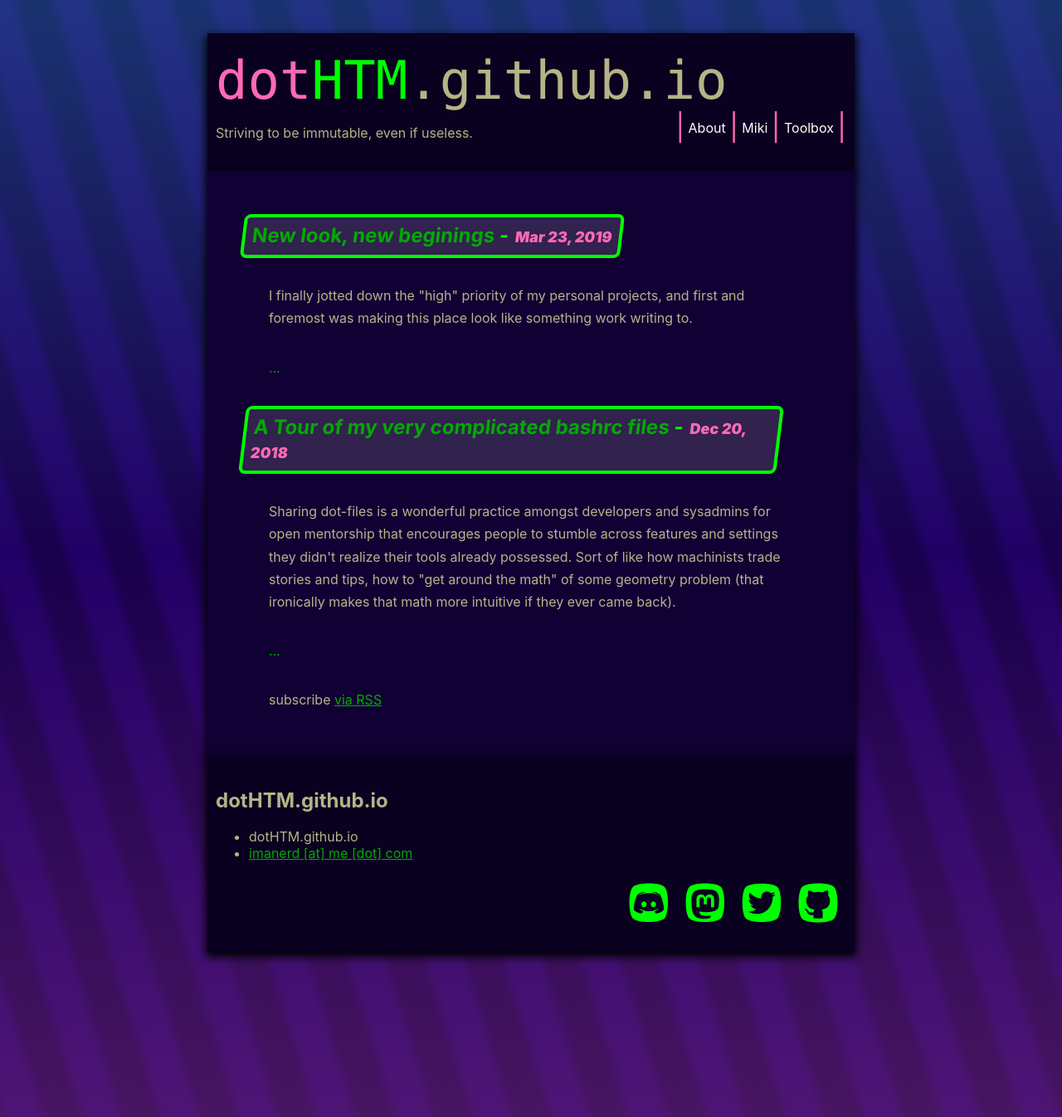
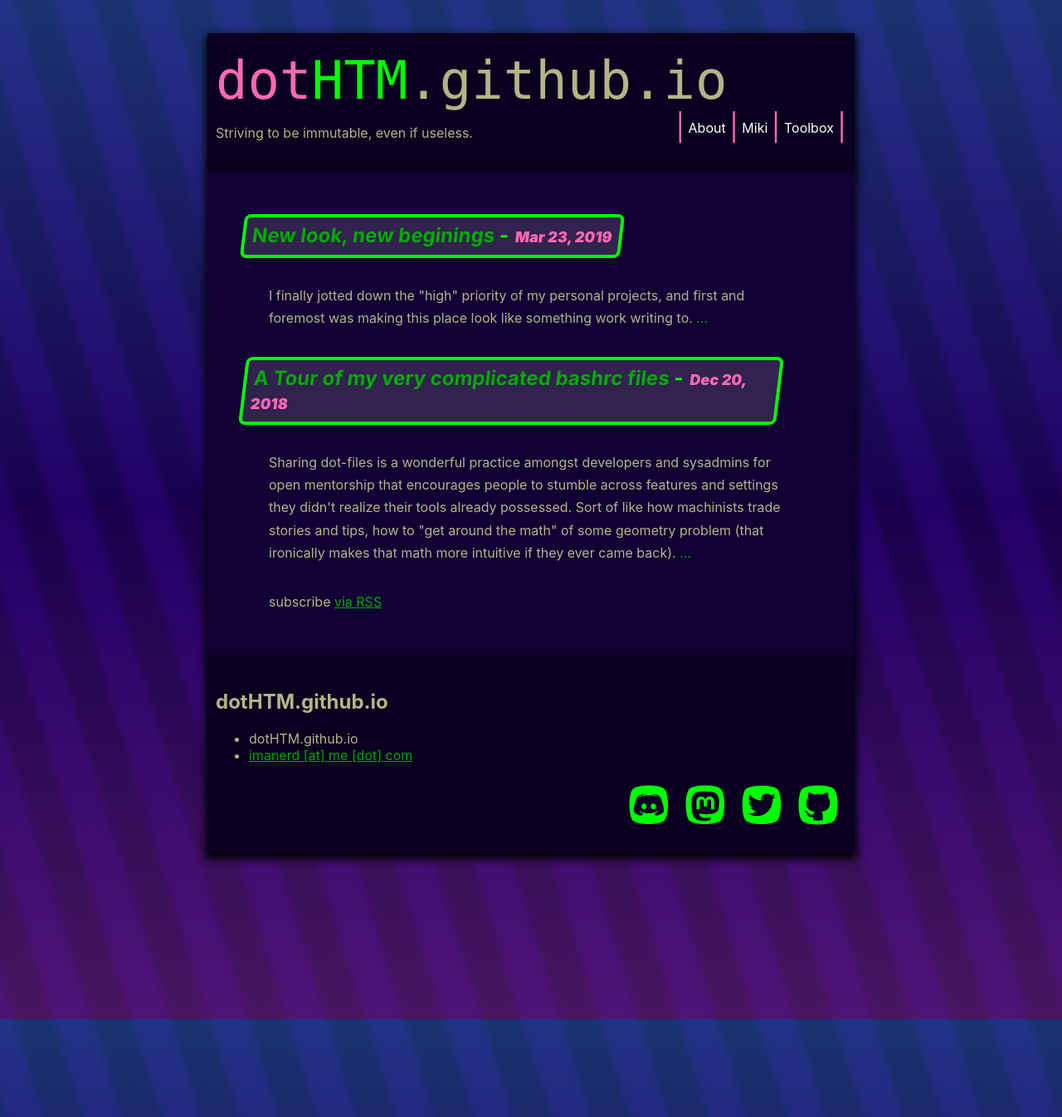
Before and after one commit to dotHTM/dothtm.github.io, a Jekyll site: the page built from index.html, in a window 1280 px wide. Shown: the whole page at 83% size. Built offline with Jekyll 4.4.1, drawn with Linux system fonts in a browser that asks for light colours.

Commit message:
desc link

```diff
--- a/index.html
+++ b/index.html
@@ -4,24 +4,18 @@ title:
 bullet:
 hide_title: true
 ---
-
 <div class="home">
-
-
   <ul class="post-list">
     {% for post in site.posts %}
-      <li>
-        <h2>
-          <a class="post-link" href="{{ post.url | prepend: site.baseurl }}">{{ post.title }}</a> -<span class="post-meta">{{ post.date | date: "%b %-d, %Y" }}</span>
-        </h2>
-
-        {% if post.desc %}<p class="post-desc">{{post.desc}}</p>{% endif %}
-
-        <p><a class="post-desc" href="{{ post.url | prepend: site.baseurl }}">…</a></p>
-      </li>
+    <li>
+      <h2>
+        <a class="post-link" href="{{ post.url | prepend: site.baseurl }}">{{ post.title }}</a> -<span class="post-meta">{{ post.date | date: "%b %-d, %Y" }}</span>
+      </h2>
+      <p class="post-desc">
+        {% if post.desc %}{{post.desc}}{% endif %} <a class="post-desc" href="{{ post.url | prepend: site.baseurl }}">…</a>
+      </p>
+    </li>
     {% endfor %}
   </ul>
-
   <p class="rss-subscribe">subscribe <a href="{{ "/feed.xml" | prepend: site.baseurl }}">via RSS</a></p>
-
 </div>
```
